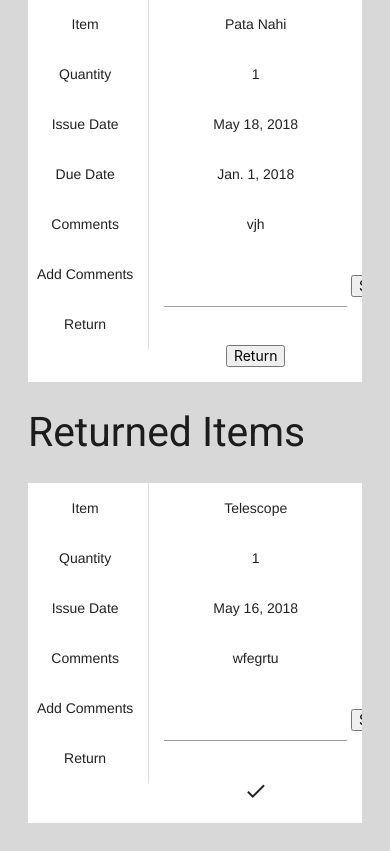
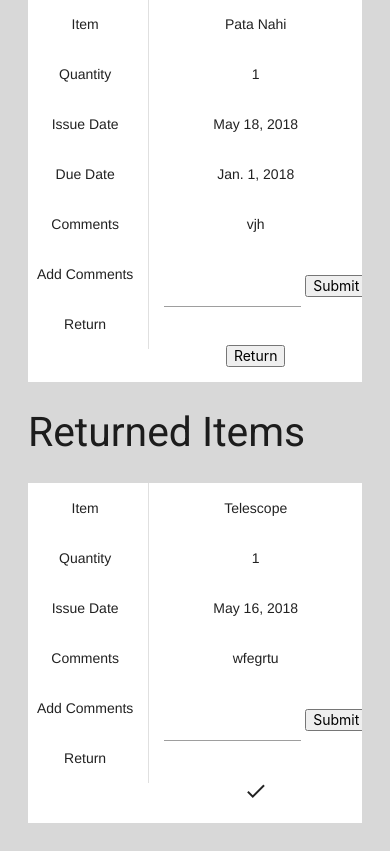
Before and after one commit to STAC-IITMandi/Inventory, a Django app: page / in a window 390 px wide. Shown: the part 206-1057 px from the top of the page. Run offline with Django 3.2, Linux system fonts and the light colour scheme; a user stored in the database is signed in; data comes from the database, SQL or seed files in the repository; both versions use the stored data as it was after the commit; some libraries are stand-ins or nearby versions.

Commit message:
Change comment box for both desktop and mobile views

```diff
--- a/inv/static/styles.css
+++ b/inv/static/styles.css
@@ -52,3 +52,13 @@ h4 {
 .modal {
   margin-top: 4em !important;
 }
+
+td #id_text {
+  width: 75%;
+}
+
+@media max_width:992px {
+  #id_text {
+    width: 167px;
+  }
+}
```
Also changed, not shown: db.sqlite3.
